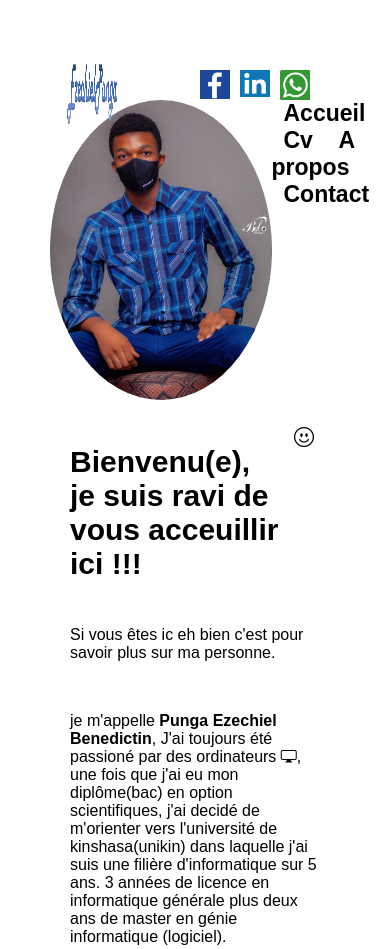
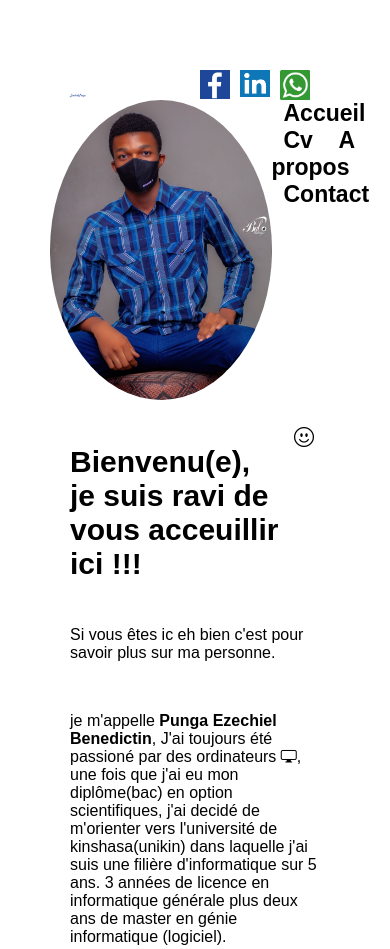
Before and after one commit to chadrackkanza/ezechiel_punga, a plain HTML site: page index.html in a window 390 px wide. Shown: the top 949 px of the page. Drawn offline with Linux system fonts and the light colour scheme.

Commit message:
changement

```diff
--- a/index.html
+++ b/index.html
@@ -12,7 +12,7 @@
 <body>
    <div class="conteneur">
         <div class="tete">
-            <h1><img src="image/logo.png" alt=""></h1>
+            <h1><img src="image/logo.jpg" alt=""></h1>
             <div class="image">
                 <a href="https://web.facebook.com/ezechiel.punga"><img src="image/face.jpg" alt=""></a>
                 <a href="https://www.linkedin.com/in/ezechiel-punga-621126223"><img src="image/in.jpg" alt=""></a>
--- a/style.css
+++ b/style.css
@@ -30,6 +30,8 @@
 }
 @media screen and (max-width: 805px) {
     .conteneur .tete h1 {
+        width: 10%;
+        height: 10%;
     }
     .conteneur .corps {
         height: 20%;
```
